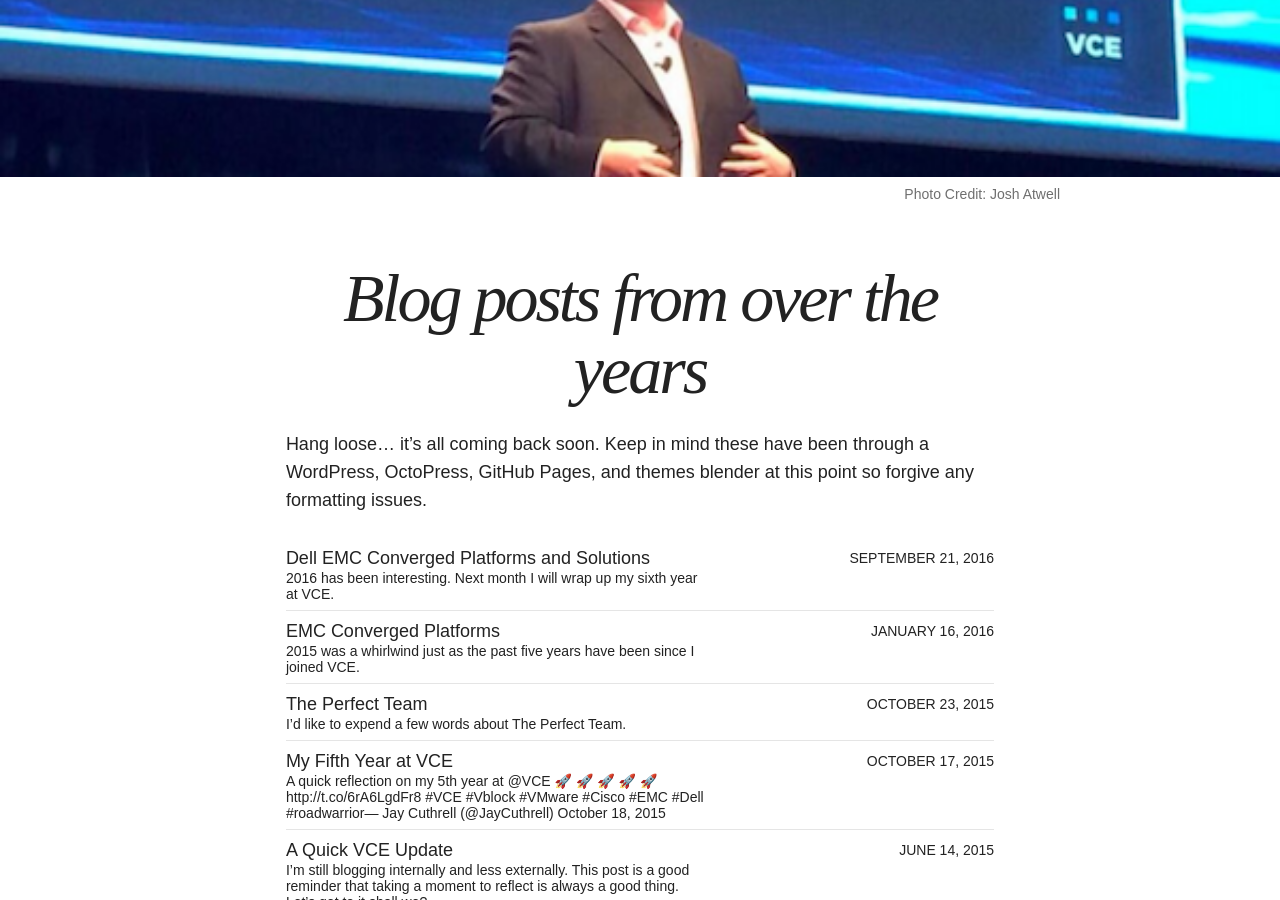
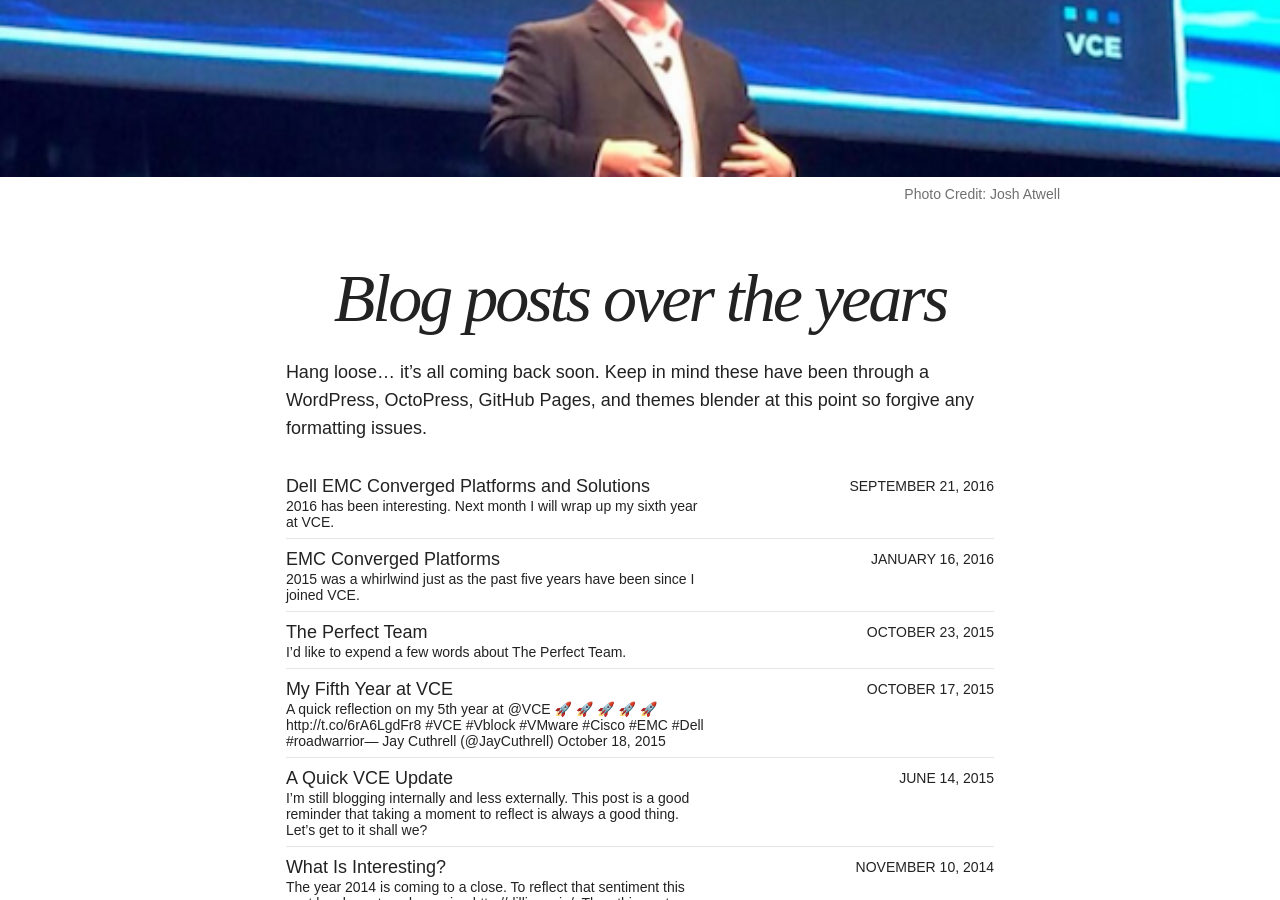
Before and after one commit to nsshommo/jaycuthrell.github.io, a Jekyll site: the page built from blog/index.md, in a window 1280 px wide and 900 px high, scrolled down 404 px. Built offline with Jekyll 4.4.1, drawn with Linux system fonts in a browser that asks for light colours; nearby versions of some CDN libraries.

Commit message:
image credit _config.yml test

```diff
--- a/_config.yml
+++ b/_config.yml
@@ -7,6 +7,10 @@ locale: en_US
 
 google_analytics_id: UA-305670-10
 
+image:
+  feature: 600x200.png
+  credit: Josh Atwell
+  creditlink: https://twitter.com/josh_atwell
 
 source:
 root: /
--- a/blog/index.md
+++ b/blog/index.md
@@ -1,6 +1,6 @@
 ---
 layout: page
-title: Blog posts from over the years
+title: Blog posts over the years
 excerpt: "An archive of blog posts sorted by date."
 image:
   feature: 600x200.png
```
